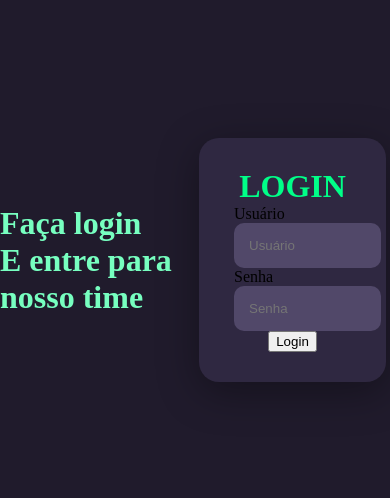
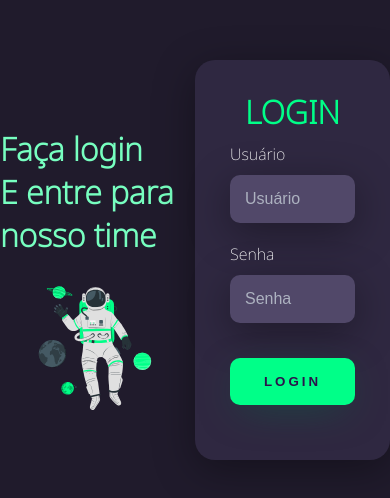
Before and after one commit to DouglasWillianBasilio/telalogin, a plain HTML site: page index.html in a window 390 px wide. Shown: the part 162-660 px from the top of the page. Drawn offline with Linux system fonts and the light colour scheme.

Commit message:
responsividade

```diff
--- a/index.html
+++ b/index.html
@@ -11,6 +11,7 @@
     <div class="main-login">
         <div class="left-login">
             <h1>Faça login <br> E entre para nosso time</h1>
+            <img src="astronaut-suit-animate.svg" class="left-login-image" alt="Astronauta">
         </div>
         <div class="right-login">
             <div class="card-login">
--- a/style.css
+++ b/style.css
@@ -1,7 +1,9 @@
 @charset "UTF-8";
+@import url('https://fonts.googleapis.com/css2?family=Anton&family=Bebas+Neue&family=Noto+Sans:wght@100;200&family=Patrick+Hand&display=swap');
 
 body {
     margin: 0px;
+    font-family: 'Noto Sans', sans-serif;
 }
 
 .main-login {
@@ -24,6 +26,11 @@ body {
 
 .left-login > h1 {
     color: #77ffc0
+}
+
+.left-login-image {
+    font-size: 3vw;
+    width: 35vw;
 }
 
 .right-login {
@@ -53,10 +60,12 @@ body {
 }
 
 .textfield {
+    width: 100%;
     display: flex;
     flex-direction: column;
     align-items: flex-start;
     justify-content: center;
+    margin: 10px 0px;
 }
 
 .textfield > input {
@@ -65,4 +74,49 @@ body {
     border-radius: 10px;
     padding: 15px;
     background: #514869;
+    color: white;
+    font-size: 12pt;
+    box-shadow: 0px 10px 40px rgba(0, 0, 0, 0.349);
+    outline: none;
+    box-sizing: border-box;
 }
+
+.textfield > label {
+    color: white;
+    margin-bottom: 10px;
+}
+
+.textfield > input::placeholder {
+    color: #f0ffff94;
+}
+
+.btn-login {
+    width: 100%;
+    padding: 16px 0px;
+    margin: 25px;
+    border: none;
+    border-radius: 10px;
+    text-transform: uppercase;
+    font-weight: 800;
+    letter-spacing: 3px;
+    color: #2b134b;
+    background: #00ff88;
+    cursor: pointer;
+    box-shadow: 0px 10px 40px -12px rgba(3, 109, 68, 0.603);
+}
+
+.btn-login:hover {
+    background: #33ff00;
+}
+
+@media only screen and (max-width: 950px){
+    .card-login {
+        width: 85%;
+    }
+}
+
+@media only screen and (max-width: 600px){
+    .card-login {
+        width: 85%;
+    }
+}
```
Also changed, not shown: astronaut-suit-animate.svg (added).
